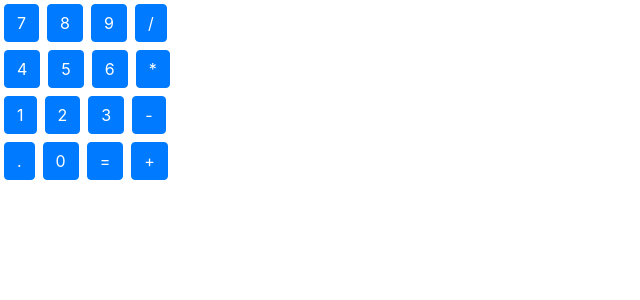
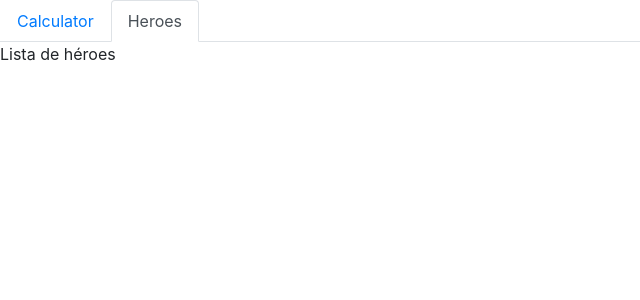
Before and after one commit to rojaldo/react_samples, a React (Create React App) app: page / in a window 1280 px wide. Shown: the top 300 px of the page, without its empty margins (0-640 px from the left). Built offline with nearby package versions, Linux system fonts and the light colour scheme.

Commit message:
component heroes added

```diff
--- a/src/App.js
+++ b/src/App.js
@@ -3,13 +3,24 @@ import logo from './logo.svg';
 import './App.css';
 import { SampleComponent } from './components/SampleComponent';
 import { Calculator } from './components/calculator';
+import Tabs from 'react-bootstrap/Tabs';
+import Tab from 'react-bootstrap/Tab';
+import Heroes from './components/heroes';
+
 
 class App extends Component {
   name = 'clase';
   render() {
     return (
       <div>
-        <Calculator></Calculator>
+        <Tabs defaultActiveKey="profile" id="uncontrolled-tab-example">
+          <Tab eventKey="home" title="Calculator">
+          <Calculator></Calculator>
+          </Tab>
+        <Tab eventKey="profile" title="Heroes">
+          <Heroes></Heroes>
+        </Tab>
+      </Tabs>
       </div>
     );
   }
--- /dev/null
+++ b/src/components/buttons.js
@@ -0,0 +1,42 @@
+import React, { Component } from 'react'
+
+export default class Buttons extends Component {
+  render() {
+    return (
+      <div>
+            <tr>
+
+            <button type="button" className="btn btn-primary m-1" onClick={()=>this.props.handleFigure(7)}>7</button>
+            <button type="button" className="btn btn-primary m-1" onClick={()=>this.props.handleFigure(8)}>8</button>
+            <button type="button" className="btn btn-primary m-1" onClick={()=>this.props.handleFigure(9)}>9</button>
+            <button type="button" className="btn btn-primary m-1" onClick={()=>this.props.handleSymbol('/')}>/</button>
+
+    </tr>
+    <tr>
+
+            <button type="button" className="btn btn-primary m-1" onClick={()=>this.props.handleFigure(4)}>4</button>
+            <button type="button" className="btn btn-primary m-1" onClick={()=>this.props.handleFigure(5)}>5</button>
+            <button type="button" className="btn btn-primary m-1" onClick={()=>this.props.handleFigure(6)}>6</button>
+            <button type="button" className="btn btn-primary m-1" onClick={()=>this.props.handleSymbol('*')}>*</button>
+
+    </tr>
+    <tr>
+
+            <button type="button" className="btn btn-primary m-1" onClick={()=>this.props.handleFigure(1)}>1</button>
+            <button type="button" className="btn btn-primary m-1" onClick={()=>this.props.handleFigure(2)}>2</button>
+            <button type="button" className="btn btn-primary m-1" onClick={()=>this.props.handleFigure(3)}>3</button>
+            <button type="button" className="btn btn-primary m-1" onClick={()=>this.props.handleSymbol('-')}>-</button>
+
+    </tr>
+    <tr>
+
+            <button type="button" className="btn btn-primary m-1" onClick={()=>this.props.handleSymbol('.')}>.</button>
+            <button type="button" className="btn btn-primary m-1" onClick={()=>this.props.handleFigure(0)}>0</button>
+            <button type="button" className="btn btn-primary m-1" onClick={()=>this.props.handleSymbol('=')}>=</button>
+            <button type="button" className="btn btn-primary m-1" onClick={()=>this.props.handleSymbol('+')}>+</button>
+
+    </tr>
+      </div>
+    )
+  }
+}
--- a/src/components/calculator.js
+++ b/src/components/calculator.js
@@ -1,4 +1,6 @@
-import React, { Component } from 'react'
+import React, { Component } from 'react';
+import Display from './display';
+import Buttons from './buttons';
 
 const initState = 0;
 const firstFigureState = 1;
@@ -59,45 +61,14 @@ export class Calculator extends Component {
   render() {
     return (
       <div>
-        <table class="table">
+        <table className="table">
     <thead>
         <tr>
-            {this.state.display}
+            <Display content={this.state.display}></Display>
         </tr>
     </thead>
     <tbody>
-        <tr>
-
-                <button type="button" class="btn btn-primary m-1" onClick={()=>this.handleFigure(7)}>7</button>
-                <button type="button" class="btn btn-primary m-1" onClick={()=>this.handleFigure(8)}>8</button>
-                <button type="button" class="btn btn-primary m-1" onClick={()=>this.handleFigure(9)}>9</button>
-                <button type="button" class="btn btn-primary m-1" onClick={()=>this.handleSymbol('/')}>/</button>
-
-        </tr>
-        <tr>
-
-                <button type="button" class="btn btn-primary m-1" onClick={()=>this.handleFigure(4)}>4</button>
-                <button type="button" class="btn btn-primary m-1" onClick={()=>this.handleFigure(5)}>5</button>
-                <button type="button" class="btn btn-primary m-1" onClick={()=>this.handleFigure(6)}>6</button>
-                <button type="button" class="btn btn-primary m-1" onClick={()=>this.handleSymbol('*')}>*</button>
-
-        </tr>
-        <tr>
-
-                <button type="button" class="btn btn-primary m-1" onClick={()=>this.handleFigure(1)}>1</button>
-                <button type="button" class="btn btn-primary m-1" onClick={()=>this.handleFigure(2)}>2</button>
-                <button type="button" class="btn btn-primary m-1" onClick={()=>this.handleFigure(3)}>3</button>
-                <button type="button" class="btn btn-primary m-1" onClick={()=>this.handleSymbol('-')}>-</button>
-
-        </tr>
-        <tr>
-
-                <button type="button" class="btn btn-primary m-1" onClick={()=>this.handleSymbol('.')}>.</button>
-                <button type="button" class="btn btn-primary m-1" onClick={()=>this.handleFigure(0)}>0</button>
-                <button type="button" class="btn btn-primary m-1" onClick={()=>this.handleSymbol('=')}>=</button>
-                <button type="button" class="btn btn-primary m-1" onClick={()=>this.handleSymbol('+')}>+</button>
-
-        </tr>
+        <Buttons handleFigure={(e)=>this.handleFigure(e)} handleSymbol={(e)=>this.handleSymbol(e)}></Buttons>
     </tbody>
 </table>
       </div>
--- /dev/null
+++ b/src/components/display.js
@@ -0,0 +1,16 @@
+import React, { Component } from 'react'
+import PropTypes from 'prop-types'
+
+export default class Display extends Component {
+  static propTypes = {
+    content: PropTypes.string.isRequired
+  }
+
+  render() {
+    return (
+      <div>
+        <h2>{this.props.content}</h2>
+      </div>
+    )
+  }
+}
--- /dev/null
+++ b/src/components/heroes.js
@@ -0,0 +1,11 @@
+import React, { Component } from 'react'
+
+export default class Heroes extends Component {
+  render() {
+    return (
+      <div>
+        Lista de héroes
+      </div>
+    )
+  }
+}
```
